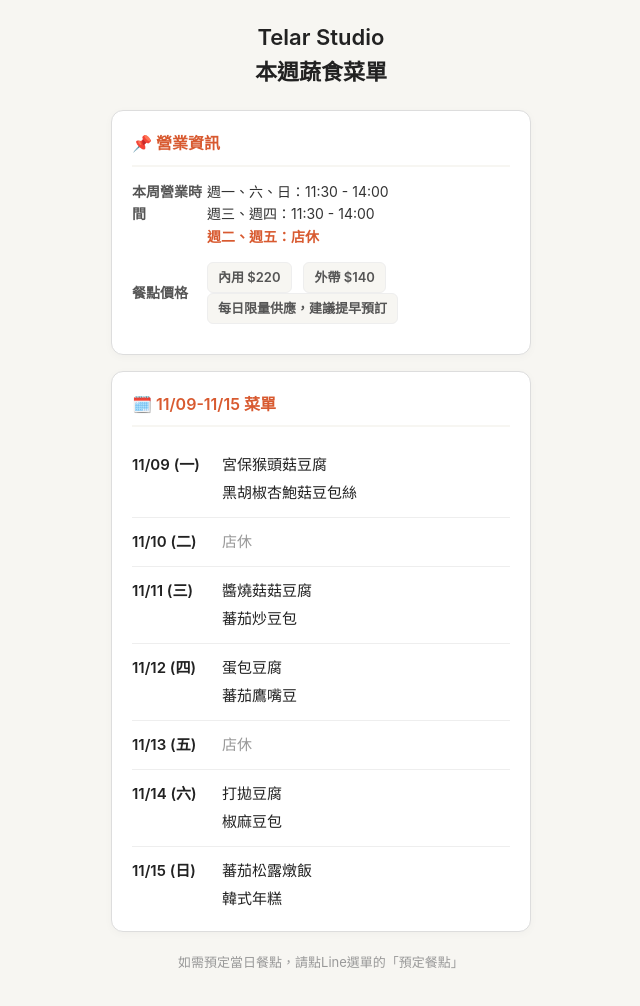
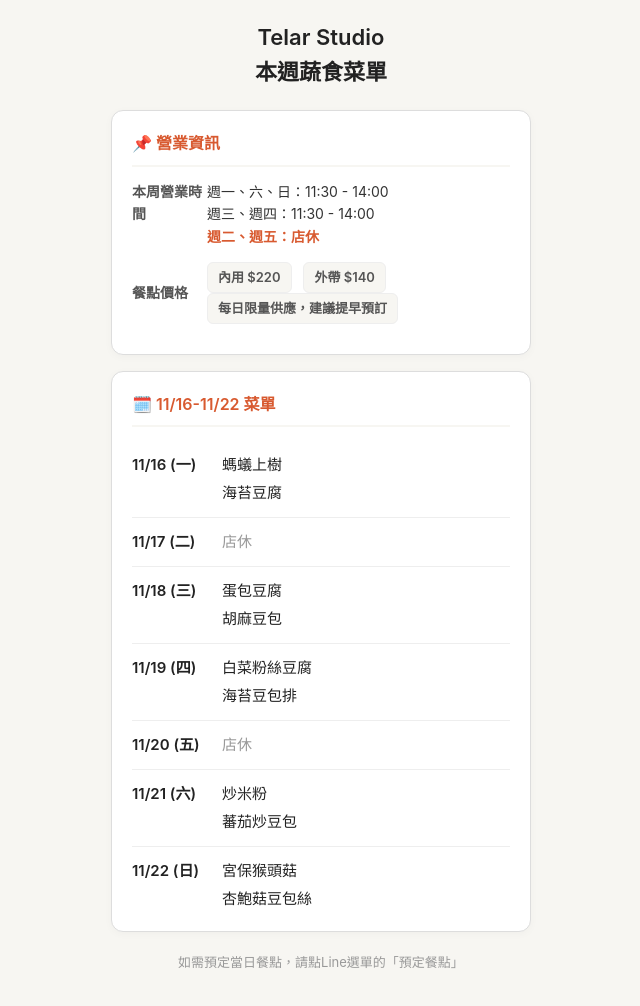
Before and after one commit to ken2508g/-1, a plain HTML site: page menu.html in a window 1280 px wide. Shown: the whole page, without its empty margins (319-959 px from the left). Drawn offline with Linux system fonts and the light colour scheme.

Commit message:
Update menu.html

```diff
--- a/menu.html
+++ b/menu.html
@@ -60,55 +60,55 @@
 
   <!-- 本週菜單區塊 -->
   <div class="card">
-    <h2>🗓️ 11/09-11/15 菜單</h2>
+    <h2>🗓️  11/16-11/22 菜單</h2>
 
     <div class="day-row">
-      <div class="day-date">11/09 (一)</div>
+      <div class="day-date">11/16 (一)</div>
       <div class="day-menu">
-        <div>宮保猴頭菇豆腐</div>
-        <div>黑胡椒杏鮑菇豆包絲</div>
+        <div>螞蟻上樹 </div>
+        <div>海苔豆腐 </div>
       </div>
     </div>
 
     <div class="day-row">
-      <div class="day-date">11/10 (二)</div>
+      <div class="day-date">11/17 (二)</div>
       <div class="day-menu closed">店休</div>
     </div>
 
     <div class="day-row">
-      <div class="day-date">11/11 (三)</div>
+      <div class="day-date">11/18 (三)</div>
       <div class="day-menu">
-        <div>醬燒菇菇豆腐</div>
-        <div>蕃茄炒豆包</div>
+        <div>蛋包豆腐 </div>
+        <div>胡麻豆包 </div>
       </div>
     </div>
 
     <div class="day-row">
-      <div class="day-date">11/12 (四)</div>
+      <div class="day-date">11/19 (四)</div>
       <div class="day-menu">
-        <div>蛋包豆腐</div>
-        <div>蕃茄鷹嘴豆</div>
+        <div>白菜粉絲豆腐 </div>
+        <div>海苔豆包排 </div>
       </div>
     </div>
 
     <div class="day-row">
-      <div class="day-date">11/13 (五)</div>
+      <div class="day-date">11/20 (五)</div>
       <div class="day-menu closed">店休</div>
     </div>
 
     <div class="day-row">
-      <div class="day-date">11/14 (六)</div>
+      <div class="day-date">11/21 (六)</div>
       <div class="day-menu">
-        <div>打拋豆腐</div>
-        <div>椒麻豆包</div>
+        <div>炒米粉 </div>
+        <div>蕃茄炒豆包 </div>
       </div>
     </div>
 
     <div class="day-row">
-      <div class="day-date">11/15 (日)</div>
+      <div class="day-date">11/22 (日)</div>
       <div class="day-menu">
-        <div>蕃茄松露燉飯</div>
-        <div>韓式年糕</div>
+        <div>宮保猴頭菇 </div>
+        <div>杏鮑菇豆包絲 </div>
       </div>
     </div>
   </div>
```
